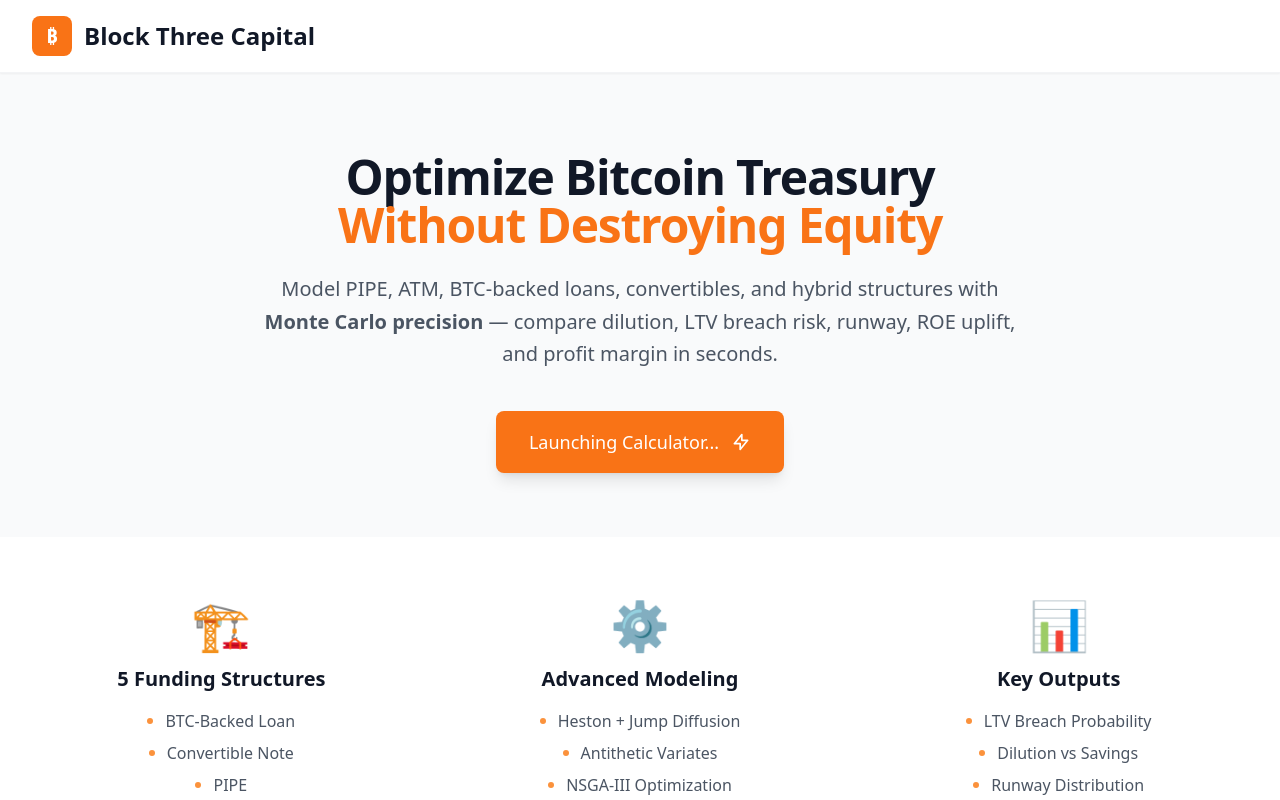
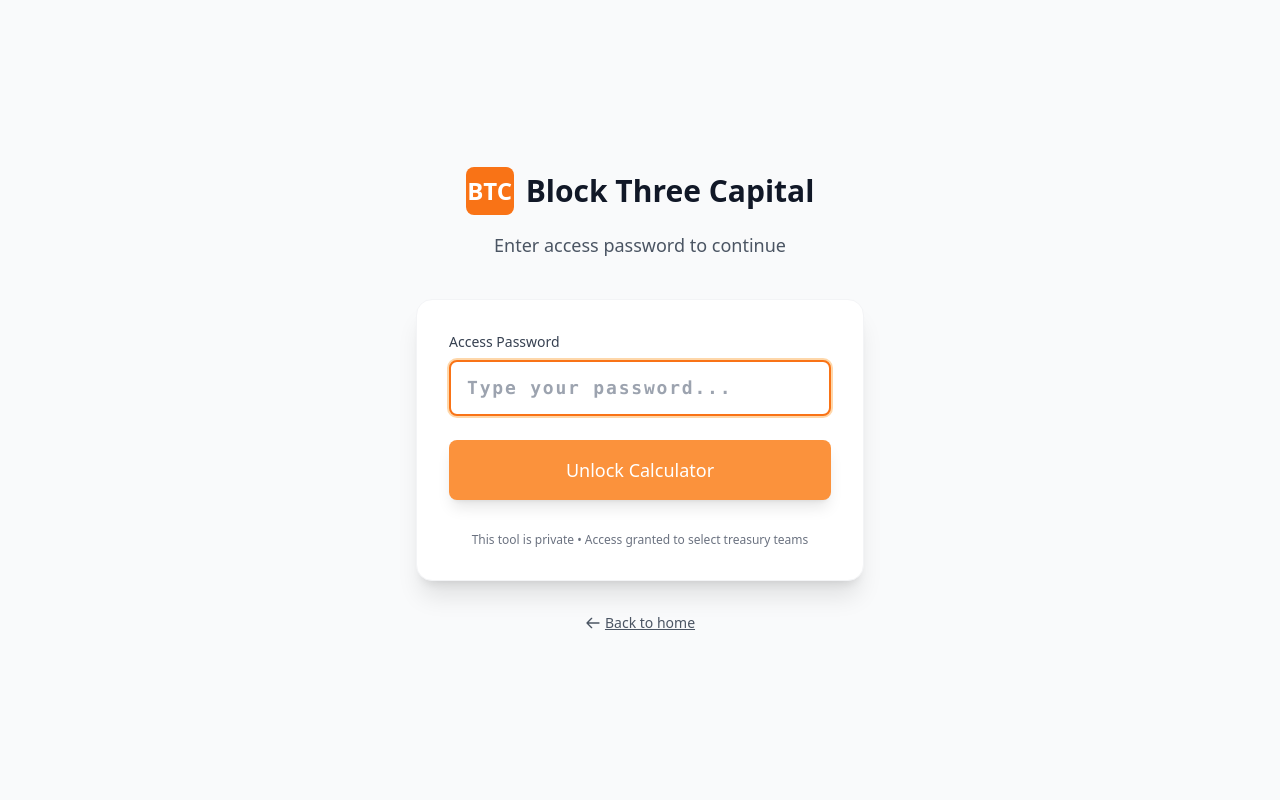
Before and after one commit to chistev/blockthree_frontend_2, a React (Vite) app: page / in a window 1280 px wide. Both pictures are taken after a click on the button "Open Risk Calculator". Shown: the top 800 px of the page. Built offline with nearby package versions, Linux system fonts and the light colour scheme.

Commit message:
login page

```diff
--- a/src/App.tsx
+++ b/src/App.tsx
@@ -1,8 +1,8 @@
+// App.tsx
 import React, { useEffect, useState } from 'react';
 import Landing from './pages/Landing';
 import Login from './pages/Login';
 import DealsPage from './pages/DealsPage';
-import { Button } from './components/Primitives';
 import DealDetail from './components/DealDetail';
 
 interface Deal {
@@ -19,9 +19,14 @@ interface Deal {
 }
 
 export default function App() {
-  const [page, setPage] = useState('landing');
-  const [dark, setDark] = useState(true);
-  const [token, setToken] = useState<string | null>(localStorage.getItem('token'));
+  const [page, setPage] = useState<'landing' | 'login' | 'deals' | `deal/${string}`>('landing');
+  const [dark] = useState(true);
+
+  // Simple password-based auth — no token needed
+  const [isAuthenticated, setIsAuthenticated] = useState(() => {
+    return localStorage.getItem('btc-treasury-auth') === 'authenticated';
+  });
+
   const [deals, setDeals] = useState<Deal[]>(() => {
     const saved = localStorage.getItem('deals');
     return saved ? JSON.parse(saved) : [];
@@ -31,17 +36,24 @@ export default function App() {
     localStorage.setItem('deals', JSON.stringify(deals));
   }, [deals]);
 
+  // Auto-redirect logic
   useEffect(() => {
-    if (token && page === 'landing') {
+    if (isAuthenticated && page === 'landing') {
       setPage('deals');
-    } else if (!token && !['landing', 'login'].includes(page)) {
+    } else if (!isAuthenticated && !['landing', 'login'].includes(page)) {
       setPage('login');
     }
-  }, [token, page]);
+  }, [isAuthenticated, page]);
+
+  const handleLoginSuccess = () => {
+    localStorage.setItem('btc-treasury-auth', 'authenticated');
+    setIsAuthenticated(true);
+    setPage('deals');
+  };
 
   const handleLogout = () => {
-    setToken(null);
-    localStorage.removeItem('token');
+    localStorage.removeItem('btc-treasury-auth');
+    setIsAuthenticated(false);
     setPage('landing');
   };
 
@@ -51,26 +63,28 @@ export default function App() {
   return (
     <div className={`min-h-screen transition-colors ${dark ? 'dark bg-zinc-950' : 'bg-gray-50'}`}>
       <div className="font-sans text-gray-900 dark:text-gray-100">
-        {/* REMOVED NAVBAR SECTION */}
-
-        {/* Main Content */}
-        <main className="min-h-screen"> {/* Removed pt-20 since navbar is gone */}
+        <main className="min-h-screen">
           {currentPage === 'landing' && <Landing setPage={setPage} />}
-          {currentPage === 'login' && <Login setToken={setToken} setPage={setPage} />}
-          {currentPage === 'deals' && token && (
-            <DealsPage deals={deals} setDeals={setDeals} setPage={setPage} />
+          {currentPage === 'login' && <Login onSuccess={handleLoginSuccess} setPage={setPage} />}
+          {currentPage === 'deals' && isAuthenticated && (
+            <DealsPage
+              deals={deals}
+              setDeals={setDeals}
+              setPage={setPage}
+              onLogout={handleLogout}
+            />
           )}
-          {currentPage === 'dealDetail' && token && dealId && (
+          {currentPage === 'dealDetail' && isAuthenticated && dealId && (
             <DealDetail
               dealId={dealId}
               deals={deals}
               setDeals={setDeals}
               setPage={setPage}
+              onLogout={handleLogout}
             />
           )}
         </main>
 
-        {/* Footer */}
         <footer className="py-8 text-center text-sm text-gray-500 dark:text-gray-400 border-t border-gray-200 dark:border-zinc-800">
           <p>© 2025 Block Three Capital LLC — For institutional clients and qualified investors only</p>
         </footer>
--- /dev/null
+++ b/src/auth.ts
@@ -0,0 +1,33 @@
+export const getAuthToken = (): string | null => {
+  return localStorage.getItem('authToken');
+};
+
+export const setAuthToken = (token: string): void => {
+  localStorage.setItem('authToken', token);
+};
+
+export const removeAuthToken = (): void => {
+  localStorage.removeItem('authToken');
+};
+
+export const isAuthenticated = (): boolean => {
+  return !!getAuthToken();
+};
+
+// Helper for authenticated fetch requests
+export const authFetch = async (url: string, options: RequestInit = {}) => {
+  const token = getAuthToken();
+  const headers = {
+    'Content-Type': 'application/json',
+    ...options.headers,
+  };
+
+  if (token) {
+    headers['Authorization'] = `Bearer ${token}`;
+  }
+
+  return fetch(url, {
+    ...options,
+    headers,
+  });
+};
--- a/src/pages/Landing.tsx
+++ b/src/pages/Landing.tsx
@@ -1,10 +1,20 @@
 import React, { useState } from 'react';
 
-export default function LandingPage() {
+interface Props {
+  setPage: (page: 'login') => void;
+}
+
+export default function Landing({ setPage }: Props) {
   const [isCalculating, setIsCalculating] = useState(false);
 
+  const handleOpenCalculator = () => {
+    setIsCalculating(true);
+    setTimeout(() => {
+      setPage('login');
+    }, 700);
+  };
+
   return (
-    <>
     <div className="min-h-screen bg-gray-50">
       {/* Navigation */}
       <nav className="bg-white shadow-sm border-b border-gray-100">
@@ -12,7 +22,7 @@ export default function LandingPage() {
           <div className="flex justify-between items-center">
             <div className="flex items-center space-x-3">
               <div className="w-10 h-10 bg-orange-500 rounded-lg flex items-center justify-center">
-                  <span className="text-white font-bold text-xl">₿</span>
+                <span className="text-white font-bold text-xl">BTC</span>
               </div>
               <h1 className="text-2xl font-bold text-gray-900">Block Three Capital</h1>
             </div>
@@ -20,7 +30,7 @@ export default function LandingPage() {
         </div>
       </nav>
 
-        {/* Hero Section */}
+      {/* Hero */}
       <div className="max-w-7xl mx-auto px-4 sm:px-6 lg:px-8 pt-20 pb-16">
         <div className="text-center">
           <h2 className="text-5xl font-extrabold text-gray-900 tracking-tight">
@@ -33,9 +43,9 @@ export default function LandingPage() {
             ROE uplift, and profit margin in seconds.
           </p>
 
-            <div className="mt-10 flex justify-center gap-6">
+          <div className="mt-10 flex justify-center">
             <button
-                onClick={() => setIsCalculating(true)}
+              onClick={handleOpenCalculator}
               className="inline-flex items-center px-8 py-4 border border-transparent text-lg font-medium rounded-lg text-white bg-orange-500 hover:bg-orange-600 transition shadow-lg hover:shadow-xl transform hover:-translate-y-0.5"
             >
               {isCalculating ? 'Launching Calculator...' : 'Open Risk Calculator'}
@@ -52,21 +62,9 @@ export default function LandingPage() {
         <div className="max-w-7xl mx-auto px-4 sm:px-6 lg:px-8">
           <div className="grid grid-cols-1 md:grid-cols-3 gap-10">
             {[
-                {
-                  title: "5 Funding Structures",
-                  items: ["BTC-Backed Loan", "Convertible Note", "PIPE", "ATM Equity", "Hybrid Blends"],
-                  icon: "🏗️"
-                },
-                {
-                  title: "Advanced Modeling",
-                  items: ["Heston + Jump Diffusion", "Antithetic Variates", "NSGA-III Optimization", "Haircut & Cure Logic"],
-                  icon: "⚙️"
-                },
-                {
-                  title: "Key Outputs",
-                  items: ["LTV Breach Probability", "Dilution vs Savings", "Runway Distribution", "ROE Uplift & WACC", "CVaR & Stress Tests"],
-                  icon: "📊"
-                }
+              { title: "5 Funding Structures", items: ["BTC-Backed Loan", "Convertible Note", "PIPE", "ATM Equity", "Hybrid Blends"], icon: "Building" },
+              { title: "Advanced Modeling", items: ["Heston + Jump Diffusion", "Antithetic Variates", "NSGA-III Optimization", "Haircut & Cure Logic"], icon: "Gear" },
+              { title: "Key Outputs", items: ["LTV Breach Probability", "Dilution vs Savings", "Runway Distribution", "ROE Uplift & WACC", "CVaR & Stress Tests"], icon: "Chart" }
             ].map((col, i) => (
               <div key={i} className="text-center">
                 <div className="text-5xl mb-4">{col.icon}</div>
@@ -85,17 +83,14 @@ export default function LandingPage() {
         </div>
       </div>
 
-        {/* Presets */}
+      {/* Rest of your sections (Presets, CTA, etc.) */}
       <div className="py-16 bg-gray-50">
         <div className="max-w-7xl mx-auto px-4 sm:px-6 lg:px-8 text-center">
           <h3 className="text-3xl font-bold text-gray-900">Start with Risk Presets</h3>
           <p className="mt-4 text-lg text-gray-600">Defensive • Balanced • Growth</p>
           <div className="mt-10 flex justify-center gap-6 flex-wrap">
             {["Defensive", "Balanced", "Growth"].map((preset) => (
-                <div
-                  key={preset}
-                  className="bg-white px-8 py-5 rounded-xl shadow-sm border border-gray-200 text-lg font-medium text-gray-800 hover:shadow-md transition"
-                >
+              <div key={preset} className="bg-white px-8 py-5 rounded-xl shadow-sm border border-gray-200 text-lg font-medium text-gray-800 hover:shadow-md transition">
                 {preset}
               </div>
             ))}
@@ -103,21 +98,14 @@ export default function LandingPage() {
         </div>
       </div>
 
-        {/* CTA Footer */}
       <div className="bg-white border-t border-gray-200">
         <div className="max-w-7xl mx-auto px-4 sm:px-6 lg:px-8 py-12 text-center">
-            <p className="text-gray-600">
-              Used by public company treasurers & Bitcoin-native finance teams
-            </p>
-            <button
-              onClick={() => window.scrollTo({ top: 0, behavior: 'smooth' })}
-              className="mt-6 inline-flex items-center px-6 py-3 bg-orange-500 text-white font-medium rounded-lg hover:bg-orange-600 transition"
-            >
+          <p className="text-gray-600">Used by public company treasurers & Bitcoin-native finance teams</p>
+          <button onClick={handleOpenCalculator} className="mt-6 inline-flex items-center px-6 py-3 bg-orange-500 text-white font-medium rounded-lg hover:bg-orange-600 transition">
             Get Started
           </button>
         </div>
       </div>
     </div>
-    </>
   );
 }
--- a/src/pages/Login.tsx
+++ b/src/pages/Login.tsx
@@ -1,115 +1,239 @@
-import React, { useState } from 'react';
-import { Button, SectionTitle } from '../components/Primitives';
-import { API } from '../utils';
-import { toast } from 'react-toastify';
+import React, { useState, useRef, useEffect } from 'react';
 
-interface LoginProps {
-  setToken: (token: string | null) => void;
-  setPage: (page: string) => void;
+interface Props {
+  onSuccess: () => void;
+  setPage: (page: 'landing') => void;
 }
 
-export default function Login({ setToken, setPage }: LoginProps) {
+export default function Login({ onSuccess, setPage }: Props) {
   const [password, setPassword] = useState('');
-  const [error, setError] = useState<string | null>(null);
+  const [error, setError] = useState(false);
   const [isLoading, setIsLoading] = useState(false);
+  const [showPassword, setShowPassword] = useState(false);
+  const [isFocused, setIsFocused] = useState(false);
+  const inputRef = useRef<HTMLInputElement>(null);
 
-  const handleLogin = async () => {
-    if (!password) {
-      setError('Password is required');
-      return;
+  // Auto-focus on mount
+  useEffect(() => {
+    if (inputRef.current) {
+      inputRef.current.focus();
     }
+  }, []);
+
+  const handleSubmit = async (e: React.FormEvent) => {
+    e.preventDefault();
+    setError(false);
     setIsLoading(true);
-    setError(null);
-    const toastId = toast.loading('Authenticating...');
+
     try {
-      const res = await fetch(API('/api/login/'), {
+      const response = await fetch('http://localhost:8000/api/login/', {
         method: 'POST',
-        headers: { 'Content-Type': 'application/json' },
+        headers: {
+          'Content-Type': 'application/json',
+        },
         body: JSON.stringify({ password }),
       });
-      const data = await res.json();
-      if (!res.ok || data.error) {
-        throw new Error(data.error || 'Login failed');
+
+      const data = await response.json();
+
+      if (response.ok && data.token) {
+        localStorage.setItem('authToken', data.token);
+        onSuccess();
+      } else {
+        setError(true);
+        setPassword('');
+        setIsLoading(false);
+        // Refocus on error
+        setTimeout(() => {
+          if (inputRef.current) {
+            inputRef.current.focus();
+          }
+        }, 100);
       }
-      setToken(data.token);
-      localStorage.setItem('token', data.token);
-      toast.update(toastId, {
-        render: 'Login successful',
-        type: 'success',
-        isLoading: false,
-        autoClose: 3000,
-      });
-      setPage('assumptions');
-    } catch (e: any) {
-      setError(e.message);
-      toast.update(toastId, {
-        render: `Error: ${e.message}`,
-        type: 'error',
-        isLoading: false,
-        autoClose: 3000,
-      });
-    } finally {
+    } catch (error) {
+      console.error('Login error:', error);
+      setError(true);
+      setPassword('');
       setIsLoading(false);
     }
   };
 
-  const handleKeyDown = (e: React.KeyboardEvent<HTMLInputElement>) => {
-    if (e.key === 'Enter') {
-      handleLogin();
-    }
-  };
+  return (
+    <div className="min-h-screen bg-gray-50 flex items-center justify-center px-4">
+      <div className="max-w-md w-full">
+        <div className="text-center mb-10">
+          <div className="inline-flex items-center space-x-3">
+            <div className="w-12 h-12 bg-orange-500 rounded-lg flex items-center justify-center">
+              <span className="text-white font-bold text-2xl">BTC</span>
+            </div>
+            <h1 className="text-3xl font-bold text-gray-900">Block Three Capital</h1>
+          </div>
+          <p className="mt-4 text-lg text-gray-600">Enter access password to continue</p>
+        </div>
 
-  return (
-    <div className="flex flex-col items-center justify-center h-[calc(100vh-100px)] text-center px-4">
-      <SectionTitle>Login to Block Three Capital</SectionTitle>
-      <p className="font-ibm-plex-sans text-[16px] mb-6 max-w-md leading-relaxed text-gray-700 dark:text-gray-300">
-        Enter your access password to optimize your Bitcoin treasury.
-      </p>
-      <div className="w-full max-w-sm">
-        <input
-          type="password"
-          placeholder="Enter password"
-          value={password}
-          onChange={(e) => setPassword(e.target.value)}
-          onKeyDown={handleKeyDown}
-          className="w-full rounded-lg border px-3 py-2 text-sm bg-white dark:bg-zinc-800 dark:border-zinc-600 focus:outline-none focus:ring-2 focus:ring-blue-500 mb-4"
-        />
-        <Button
-          onClick={handleLogin}
-          disabled={isLoading}
-          variant="primary"
-          className="w-full py-3 text-sm font-semibold"
-        >
-          {isLoading ? (
-            <>
-              <svg
-                className="animate-spin h-5 w-5 text-white"
-                xmlns="http://www.w3.org/2000/svg"
-                fill="none"
-                viewBox="0 0 24 24"
+        <div className="bg-white rounded-2xl shadow-xl p-8 border border-gray-100">
+          <form onSubmit={handleSubmit} className="space-y-6">
+            <div>
+              <label htmlFor="password" className="block text-sm font-medium text-gray-700 mb-2">
+                Access Password
+              </label>
+
+              {/* Enhanced Password Input Container */}
+              <div
+                className={`relative w-full border-2 rounded-lg transition-all duration-200 ${
+                  error
+                    ? 'border-red-500 bg-red-50 shake'
+                    : isFocused
+                    ? 'border-orange-500 bg-white ring-2 ring-orange-200'
+                    : 'border-gray-300 bg-gray-50 hover:bg-white hover:border-gray-400'
+                }`}
+                onClick={() => inputRef.current?.focus()}
               >
-                <circle
-                  className="opacity-25"
-                  cx="12"
-                  cy="12"
-                  r="10"
-                  stroke="currentColor"
-                  strokeWidth="4"
-                ></circle>
-                <path
-                  className="opacity-75"
-                  fill="currentColor"
-                  d="M4 12a8 8 0 018-8V0C5.373 0 0 5.373 0 12h4zm2 5.291A7.962 7.962 0 014 12H0c0 3.042 1.135 5.824 3 7.938l3-2.647z"
-                ></path>
-              </svg>
-              <span>Logging in...</span>
-            </>
-          ) : (
-            'Login'
-          )}
-        </Button>
-        {error && <p className="text-red-500 text-sm mt-4">{error}</p>}
+                <input
+                  ref={inputRef}
+                  id="password"
+                  type={showPassword ? "text" : "password"}
+                  value={password}
+                  onChange={(e) => {
+                    setPassword(e.target.value);
+                    setError(false);
+                  }}
+                  onFocus={() => setIsFocused(true)}
+                  onBlur={() => setIsFocused(false)}
+                  className="w-full px-4 py-3 bg-transparent text-lg font-mono tracking-wider focus:outline-none text-gray-900 placeholder-gray-400"
+                  placeholder="Type your password..."
+                  required
+                  disabled={isLoading}
+                  autoComplete="current-password"
+                  style={{
+                    fontSize: '18px',
+                    fontWeight: '500',
+                    color: '#111827', // gray-900
+                    letterSpacing: '0.05em'
+                  }}
+                />
+
+                {/* Password visibility toggle */}
+                {password && (
+                  <button
+                    type="button"
+                    onClick={() => setShowPassword(!showPassword)}
+                    className="absolute right-3 top-1/2 transform -translate-y-1/2 text-gray-500 hover:text-gray-700 focus:outline-none p-1"
+                  >
+                    {showPassword ? (
+                      <svg className="w-5 h-5" fill="none" stroke="currentColor" viewBox="0 0 24 24">
+                        <path strokeLinecap="round" strokeLinejoin="round" strokeWidth={2} d="M15 12a3 3 0 11-6 0 3 3 0 016 0z" />
+                        <path strokeLinecap="round" strokeLinejoin="round" strokeWidth={2} d="M2.458 12C3.732 7.943 7.523 5 12 5c4.478 0 8.268 2.943 9.542 7-1.274 4.057-5.064 7-9.542 7-4.477 0-8.268-2.943-9.542-7z" />
+                      </svg>
+                    ) : (
+                      <svg className="w-5 h-5" fill="none" stroke="currentColor" viewBox="0 0 24 24">
+                        <path strokeLinecap="round" strokeLinejoin="round" strokeWidth={2} d="M13.875 18.825A10.05 10.05 0 0112 19c-4.478 0-8.268-2.943-9.543-7a9.97 9.97 0 011.563-3.029m5.858.908a3 3 0 114.243 4.243M9.878 9.878l4.242 4.242M9.878 9.878L6.59 6.59m9.02 9.02l3.848 3.848M9.88 9.88l-3.85-3.85m9.02 9.02l3.847-3.848M4.24 4.24l3.85 3.85" />
+                      </svg>
+                    )}
+                  </button>
+                )}
+              </div>
+
+              {/* Character count and strength indicator */}
+              {password && (
+                <div className="mt-2 flex items-center justify-between text-sm">
+                  <span className={`font-medium ${
+                    password.length < 4 ? 'text-red-500' :
+                    password.length < 8 ? 'text-orange-500' : 'text-green-500'
+                  }`}>
+                    {password.length} character{password.length !== 1 ? 's' : ''}
+                  </span>
+                  <div className="flex space-x-1">
+                    {[1, 2, 3].map((level) => (
+                      <div
+                        key={level}
+                        className={`w-3 h-1 rounded-full ${
+                          password.length >= level * 3
+                            ? level === 1 ? 'bg-red-500' : level === 2 ? 'bg-orange-500' : 'bg-green-500'
+                            : 'bg-gray-200'
+                        }`}
+                      />
+                    ))}
+                  </div>
+                </div>
+              )}
+
+              {error && (
+                <p className="mt-2 text-sm text-red-600 animate-fade-in flex items-center">
+                  <svg className="w-4 h-4 mr-1" fill="currentColor" viewBox="0 0 20 20">
+                    <path fillRule="evenodd" d="M18 10a8 8 0 11-16 0 8 8 0 0116 0zm-7 4a1 1 0 11-2 0 1 1 0 012 0zm-1-9a1 1 0 00-1 1v4a1 1 0 102 0V6a1 1 0 00-1-1z" clipRule="evenodd" />
+                  </svg>
+                  Incorrect password. Please try again.
+                </p>
+              )}
+            </div>
+
+            <button
+              type="submit"
+              disabled={isLoading || !password}
+              className={`w-full py-4 rounded-lg text-white font-medium text-lg transition-all transform hover:-translate-y-0.5 shadow-lg hover:shadow-xl ${
+                isLoading || !password
+                  ? 'bg-orange-400 cursor-not-allowed'
+                  : 'bg-orange-500 hover:bg-orange-600 active:scale-95'
+              }`}
+            >
+              {isLoading ? (
+                <span className="flex items-center justify-center">
+                  <svg className="animate-spin -ml-1 mr-3 h-5 w-5 text-white" xmlns="http://www.w3.org/2000/svg" fill="none" viewBox="0 0 24 24">
+                    <circle className="opacity-25" cx="12" cy="12" r="10" stroke="currentColor" strokeWidth="4"></circle>
+                    <path className="opacity-75" fill="currentColor" d="M4 12a8 8 0 018-8V0C5.373 0 0 5.373 0 12h4zm2 5.291A7.962 7.962 0 014 12H0c0 3.042 1.135 5.824 3 7.938l3-2.647z"></path>
+                  </svg>
+                  Verifying...
+                </span>
+              ) : (
+                'Unlock Calculator'
+              )}
+            </button>
+          </form>
+
+          <p className="mt-8 text-center text-xs text-gray-500">
+            This tool is private • Access granted to select treasury teams
+          </p>
+        </div>
+
+        <div className="mt-8 text-center">
+          <button
+            onClick={() => setPage('landing')}
+            className="text-gray-600 hover:text-gray-900 text-sm underline flex items-center justify-center mx-auto"
+          >
+            <svg className="w-4 h-4 mr-1" fill="none" stroke="currentColor" viewBox="0 0 24 24">
+              <path strokeLinecap="round" strokeLinejoin="round" strokeWidth={2} d="M10 19l-7-7m0 0l7-7m-7 7h18" />
+            </svg>
+            Back to home
+          </button>
+        </div>
       </div>
+
+      <style jsx>{`
+        @keyframes shake {
+          0%, 100% { transform: translateX(0); }
+          10%, 30%, 50%, 70%, 90% { transform: translateX(-8px); }
+          20%, 40%, 60%, 80% { transform: translateX(8px); }
+        }
+        .shake { animation: shake 0.6s ease-in-out; }
+        @keyframes fade-in { from { opacity: 0; } to { opacity: 1; } }
+        .animate-fade-in { animation: fade-in 0.3s ease-out; }
+
+        /* Make password dots/characters more visible */
+        input[type="password"] {
+          font-size: 18px !important;
+          font-weight: 600 !important;
+          color: #111827 !important;
+          letter-spacing: 0.1em !important;
+        }
+
+        input[type="text"] {
+          font-size: 18px !important;
+          font-weight: 600 !important;
+          color: #111827 !important;
+          letter-spacing: 0.05em !important;
+        }
+      `}</style>
     </div>
   );
 }
```
Lines whose indentation alone changed are shown as unchanged.
